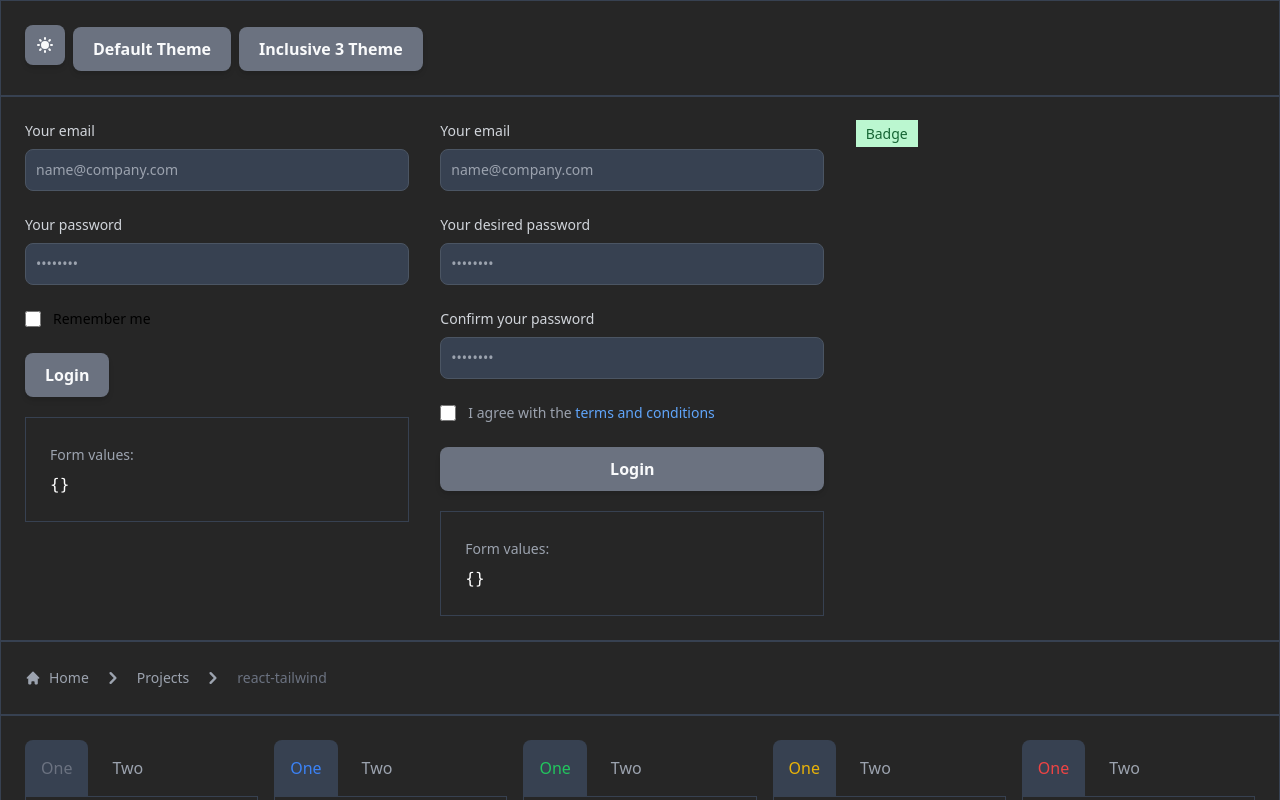
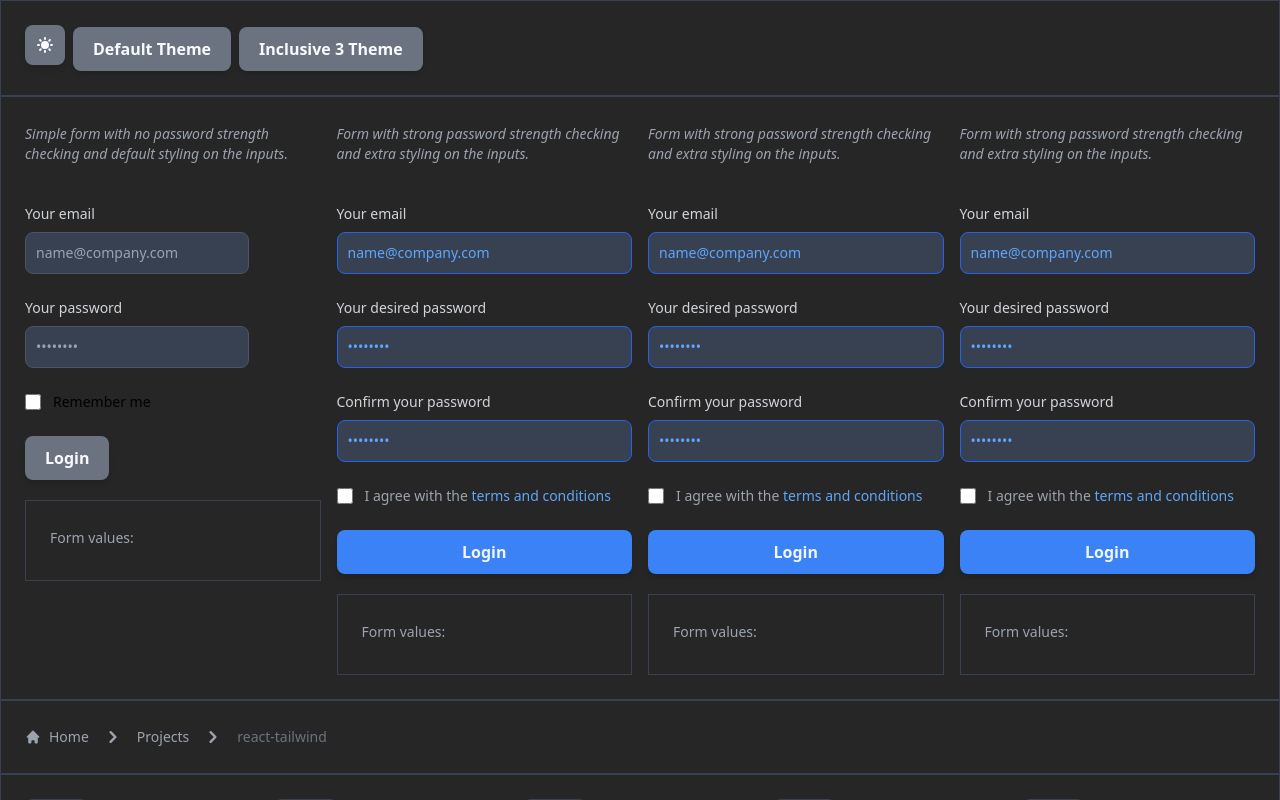
Before and after one commit to edadma/react-tailwind, a React (Create React App) app: page / in a window 1280 px wide. Shown: the top 800 px of the page. Built offline with nearby package versions, Linux system fonts and the light colour scheme.

Commit message:
start coding more form examples

```diff
--- a/src/index.tsx
+++ b/src/index.tsx
@@ -31,7 +31,10 @@ import { Home } from './Icons'
 import * as yup from 'yup'
 
 const App: React.FC = () => {
-  const [data, setData] = useState({})
+  const [form1, setForm1] = useState()
+  const [form2, setForm2] = useState()
+  const [form3, setForm3] = useState()
+  const [form4, setForm4] = useState()
 
   return (
     <ThemeProvider>
@@ -44,8 +47,11 @@ const App: React.FC = () => {
           </Space>
         </Card>
         <Card>
-          <Grid cols={3}>
+          <Grid cols={4}>
             <Elem className="max-w-sm">
+              <Text italic className="mb-10">
+                Simple form with no password strength checking and default styling on the inputs.
+              </Text>
               <Form
                 init={{
                   initialValues: { email: '', password: '', remember: false },
@@ -59,34 +65,31 @@ const App: React.FC = () => {
                       .min(8, 'Password must be at least 8 characters.')
                       .required('Password is required.'),
                   }),
-                  onSubmit: setData,
+                  onSubmit: setForm1,
                 }}
               >
-                <Input
-                  name="email"
-                  label="Your email"
-                  placeholder="name@company.com"
-                  className="w-full"
-                />
+                <Input name="email" label="Your email" placeholder="name@company.com" />
                 <Input
                   type="password"
                   name="password"
                   label="Your password"
                   placeholder="••••••••"
-                  className="w-full"
                 />
                 <Checkbox name="remember">Remember me</Checkbox>
                 <Button type="submit">Login</Button>
               </Form>
               <Card className="mt-5">
                 <Text className="mb-2">Form values:</Text>
-                <pre className="text-white">{JSON.stringify(data, null, 2)}</pre>
+                <pre className="text-white">{JSON.stringify(form1, null, 2)}</pre>
               </Card>
             </Elem>
             <Elem className="max-w-sm">
+              <Text italic className="mb-10">
+                Form with strong password strength checking and extra styling on the inputs.
+              </Text>
               <Form
                 init={{
-                  initialValues: { email: '', password: '', passwordConfirm: '', remember: false },
+                  initialValues: { email: '', password: '', passwordConfirm: '', agree: false },
                   validationSchema: yup.object({
                     email: yup
                       .string()
@@ -95,14 +98,22 @@ const App: React.FC = () => {
                     password: yup
                       .string()
                       .required('Password is required.')
-                      .min(8, 'Password must be at least 8 characters.'),
+                      .min(8, 'Password must be at least 8 characters.')
+                      .matches(
+                        /^(?=.*[a-z])(?=.*[A-Z])(?=.*[0-9])(?=.*[^0-9a-zA-Z])/,
+                        'Password must contain at least: one uppercase, one lowercase, one number, and one special character'
+                      ),
                     passwordConfirm: yup
                       .string()
                       .required('Confirmed password is required.')
                       .min(8, 'Confirmed password must be at least 8 characters.')
+                      .matches(
+                        /^(?=.*[a-z])(?=.*[A-Z])(?=.*[0-9])(?=.*[^0-9a-zA-Z])/,
+                        'Confirmed password must contain at least: one uppercase, one lowercase, one number, and one special character'
+                      )
                       .oneOf([yup.ref('password')], 'Passwords do not match'),
                   }),
-                  onSubmit: setData,
+                  onSubmit: setForm2,
                 }}
               >
                 <Input
@@ -110,6 +121,7 @@ const App: React.FC = () => {
                   label="Your email"
                   placeholder="name@company.com"
                   pill
+                  role="info"
                   className="w-full"
                 />
                 <Input
@@ -118,6 +130,7 @@ const App: React.FC = () => {
                   label="Your desired password"
                   placeholder="••••••••"
                   pill
+                  role="info"
                   className="w-full"
                 />
                 <Input
@@ -126,23 +139,165 @@ const App: React.FC = () => {
                   label="Confirm your password"
                   placeholder="••••••••"
                   pill
+                  role="info"
                   className="w-full"
                 />
                 <Checkbox name="agree">
                   <Text>I agree with the</Text>&nbsp;
                   <Link href="#">terms and conditions</Link>
                 </Checkbox>
-                <Button type="submit" pill className="w-full">
+                <Button type="submit" role="info" pill className="w-full">
                   Login
                 </Button>
               </Form>
               <Card className="mt-5">
                 <Text className="mb-2">Form values:</Text>
-                <pre className="text-white">{JSON.stringify(data, null, 2)}</pre>
+                <pre className="text-white">{JSON.stringify(form2, null, 2)}</pre>
               </Card>
             </Elem>
-            <Elem>
-              <Badge role="success">Badge</Badge>
+            <Elem className="max-w-sm">
+              <Text italic className="mb-10">
+                Form with strong password strength checking and extra styling on the inputs.
+              </Text>
+              <Form
+                init={{
+                  initialValues: { email: '', password: '', passwordConfirm: '', agree: false },
+                  validationSchema: yup.object({
+                    email: yup
+                      .string()
+                      .required('Email is required.')
+                      .email('Must be a valid email.'),
+                    password: yup
+                      .string()
+                      .required('Password is required.')
+                      .min(8, 'Password must be at least 8 characters.')
+                      .matches(
+                        /^(?=.*[a-z])(?=.*[A-Z])(?=.*[0-9])(?=.*[^0-9a-zA-Z])/,
+                        'Password must contain at least: one uppercase, one lowercase, one number, and one special character'
+                      ),
+                    passwordConfirm: yup
+                      .string()
+                      .required('Confirmed password is required.')
+                      .min(8, 'Confirmed password must be at least 8 characters.')
+                      .matches(
+                        /^(?=.*[a-z])(?=.*[A-Z])(?=.*[0-9])(?=.*[^0-9a-zA-Z])/,
+                        'Confirmed password must contain at least: one uppercase, one lowercase, one number, and one special character'
+                      )
+                      .oneOf([yup.ref('password')], 'Passwords do not match'),
+                  }),
+                  onSubmit: setForm3,
+                }}
+              >
+                <Input
+                  name="email"
+                  label="Your email"
+                  placeholder="name@company.com"
+                  pill
+                  role="info"
+                  className="w-full"
+                />
+                <Input
+                  type="password"
+                  name="password"
+                  label="Your desired password"
+                  placeholder="••••••••"
+                  pill
+                  role="info"
+                  className="w-full"
+                />
+                <Input
+                  type="password"
+                  name="passwordConfirm"
+                  label="Confirm your password"
+                  placeholder="••••••••"
+                  pill
+                  role="info"
+                  className="w-full"
+                />
+                <Checkbox name="agree">
+                  <Text>I agree with the</Text>&nbsp;
+                  <Link href="#">terms and conditions</Link>
+                </Checkbox>
+                <Button type="submit" role="info" pill className="w-full">
+                  Login
+                </Button>
+              </Form>
+              <Card className="mt-5">
+                <Text className="mb-2">Form values:</Text>
+                <pre className="text-white">{JSON.stringify(form3, null, 2)}</pre>
+              </Card>
+            </Elem>
+            <Elem className="max-w-sm">
+              <Text italic className="mb-10">
+                Form with strong password strength checking and extra styling on the inputs.
+              </Text>
+              <Form
+                init={{
+                  initialValues: { email: '', password: '', passwordConfirm: '', agree: false },
+                  validationSchema: yup.object({
+                    email: yup
+                      .string()
+                      .required('Email is required.')
+                      .email('Must be a valid email.'),
+                    password: yup
+                      .string()
+                      .required('Password is required.')
+                      .min(8, 'Password must be at least 8 characters.')
+                      .matches(
+                        /^(?=.*[a-z])(?=.*[A-Z])(?=.*[0-9])(?=.*[^0-9a-zA-Z])/,
+                        'Password must contain at least: one uppercase, one lowercase, one number, and one special character'
+                      ),
+                    passwordConfirm: yup
+                      .string()
+                      .required('Confirmed password is required.')
+                      .min(8, 'Confirmed password must be at least 8 characters.')
+                      .matches(
+                        /^(?=.*[a-z])(?=.*[A-Z])(?=.*[0-9])(?=.*[^0-9a-zA-Z])/,
+                        'Confirmed password must contain at least: one uppercase, one lowercase, one number, and one special character'
+                      )
+                      .oneOf([yup.ref('password')], 'Passwords do not match'),
+                  }),
+                  onSubmit: setForm4,
+                }}
+              >
+                <Input
+                  name="email"
+                  label="Your email"
+                  placeholder="name@company.com"
+                  pill
+                  role="info"
+                  className="w-full"
+                />
+                <Input
+                  type="password"
+                  name="password"
+                  label="Your desired password"
+                  placeholder="••••••••"
+                  pill
+                  role="info"
+                  className="w-full"
+                />
+                <Input
+                  type="password"
+                  name="passwordConfirm"
+                  label="Confirm your password"
+                  placeholder="••••••••"
+                  pill
+                  role="info"
+                  className="w-full"
+                />
+                <Checkbox name="agree">
+                  <Text>I agree with the</Text>&nbsp;
+                  <Link href="#">terms and conditions</Link>
+                </Checkbox>
+                <Button type="submit" role="info" pill className="w-full">
+                  Login
+                </Button>
+              </Form>
+              <Card className="mt-5">
+                <Text className="mb-2">Form values:</Text>
+                <pre className="text-white">{JSON.stringify(form4, null, 2)}</pre>
+              </Card>
             </Elem>
           </Grid>
         </Card>
```
